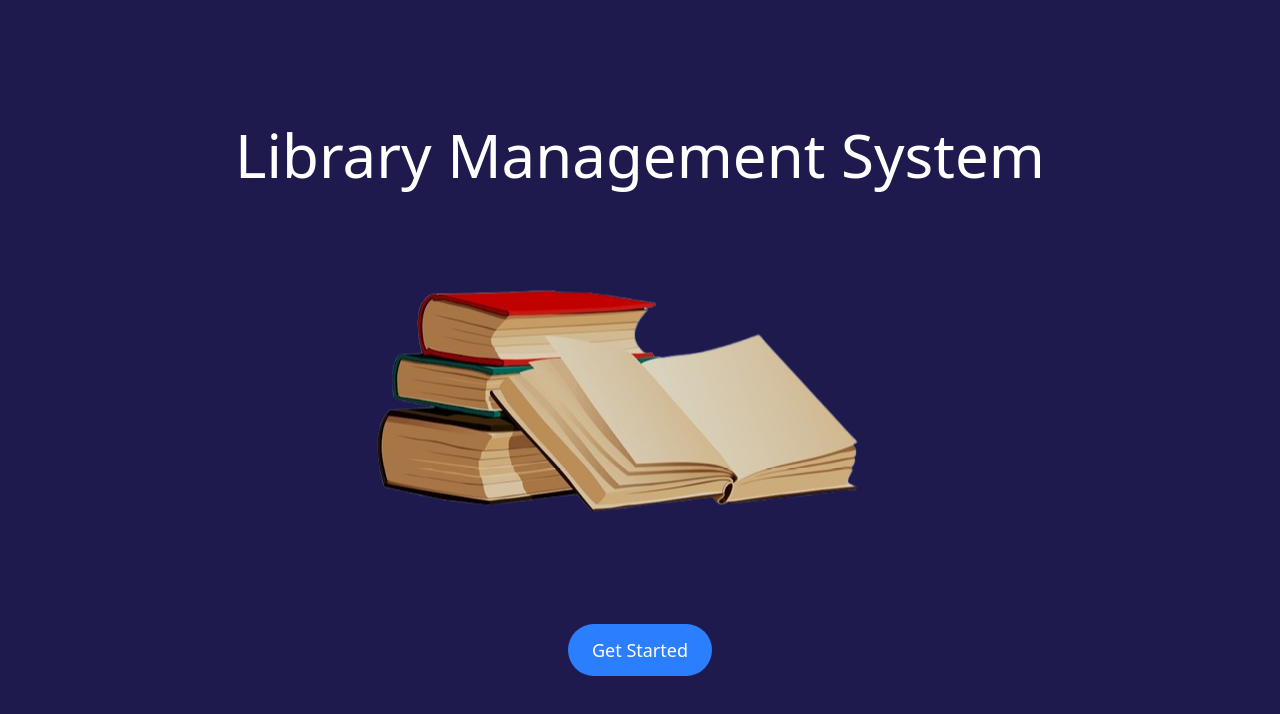
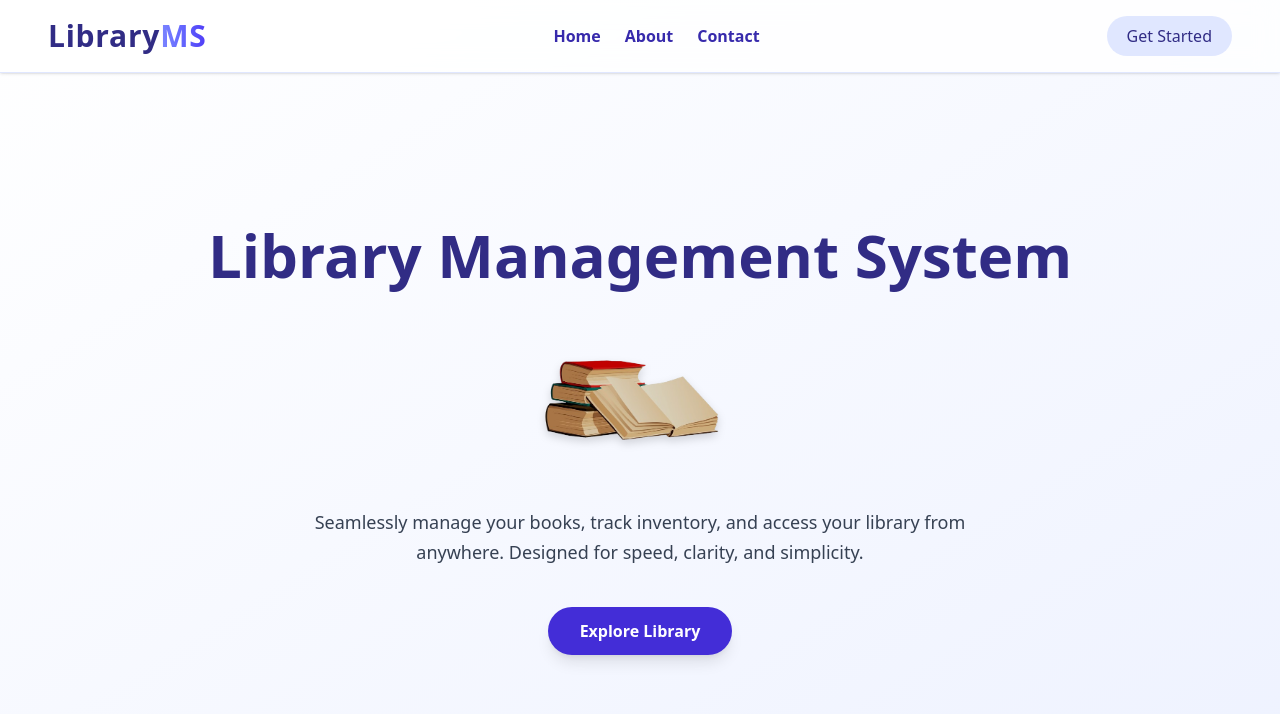
Before and after one commit to lakshan2001sachintha/library-system-frontend, a React (Vite) app in the folder LibraryFrontend/: page / in a window 1280 px wide. Shown: the top 714 px of the page. Built offline with nearby package versions, Linux system fonts and the light colour scheme.

Commit message:
change the UI in Intro and update Home component

```diff
--- a/LibraryFrontend/src/App.tsx
+++ b/LibraryFrontend/src/App.tsx
@@ -13,16 +13,7 @@ function App() {
       <BrowserRouter>
         <Routes>
           <Route path="/" element={<Intro/>}/>
-          <Route path="/home"
-              element={
-              <div className="min-h-screen bg-gray-100 p-4">
-                <h1 className="text-3xl font-bold text-center mb-6">
-                   Library Management System
-                </h1>
-                <Home />
-              </div>
-              }
-          />
+          <Route path="/home" element={<Home/>} />
           </Routes>
       </BrowserRouter>
     </>
--- a/LibraryFrontend/src/components/BookForm.tsx
+++ b/LibraryFrontend/src/components/BookForm.tsx
@@ -1,5 +1,6 @@
 import { useState, useEffect } from "react";
 import type { Book } from "../types";
+import toast from "react-hot-toast";
 
 interface Props {
   onSubmit: (book: Book) => void;
@@ -37,16 +38,22 @@ export default function BookForm({ onSubmit, selectedBook, onCancel }: Props) {
   // validate and submit form data to parent components
   const handleSubmit = (e: React.FormEvent) => {
     e.preventDefault();
-    if (!book.title || !book.author) {
+    if (!book.title.trim()) {
+      toast.error("Title is required !");
       return;
     }
+    if(!book.author.trim()){
+      toast.error("Author is required !");
+      return;
+    }
+
     onSubmit(book); // pass book data to parent component
     setBook({ title: "", author: "", isbn: "", category: "" });
   };
 
 
   return (
-    <form onSubmit={handleSubmit} className="p-4 bg-white shadow rounded-lg space-y-4">
+    <form onSubmit={handleSubmit} className="p-4 bg-white shadow-2xl rounded-lg space-y-4">
       <h2 className="text-xl font-semibold">{selectedBook ? "Edit Book" : "Add New Book"}</h2>
 
       {/* input and selected fields to get book data */}
@@ -57,6 +64,7 @@ export default function BookForm({ onSubmit, selectedBook, onCancel }: Props) {
         onChange={handleChange}
         placeholder="Book Title"
         className="border p-2 rounded w-full"
+        maxLength={50}
       />
 
       <input
@@ -65,6 +73,7 @@ export default function BookForm({ onSubmit, selectedBook, onCancel }: Props) {
         onChange={handleChange}
         placeholder="Book Author"
         className="border p-2 rounded w-full"
+        maxLength={50}
       />
 
       <input
@@ -95,7 +104,7 @@ export default function BookForm({ onSubmit, selectedBook, onCancel }: Props) {
 
         <button
           type="submit"
-          className="bg-blue-500 text-white px-4 py-2 rounded hover:bg-blue-600"
+          className="bg-indigo-700 hover:bg-indigo-600 text-white font-semibold px-8 py-1.5 rounded-full transition duration-200 shadow-lg hover:shadow-xl"
         >
         {selectedBook ? "Update" : "Add"}
         </button>
@@ -105,7 +114,7 @@ export default function BookForm({ onSubmit, selectedBook, onCancel }: Props) {
           <button
             type="button"
             onClick={onCancel}
-            className="bg-gray-300 text-black px-4 py-2 rounded"
+            className="bg-gray-300 text-black font-semibold px-8 py-1.5 rounded-full transition duration-200 shadow-lg hover:shadow-xl"
           >
             Cancel
           </button>
--- a/LibraryFrontend/src/components/BookList.tsx
+++ b/LibraryFrontend/src/components/BookList.tsx
@@ -21,7 +21,7 @@ export default function BookList({ books, onEdit, onDelete }: Props) {
       {/* loop through the books array and display each book's details inside the card */}
 
       {books.map(book => (
-        <div key={book.id} className="p-4 bg-gray-50 rounded shadow flex justify-between">
+        <div key={book.id} className="p-4 bg-gray-50 rounded shadow-2xl flex justify-between">
           <div>
             <h3 className="font-semibold text-lg">{book.title}</h3>
 
@@ -38,13 +38,13 @@ export default function BookList({ books, onEdit, onDelete }: Props) {
           <div className="space-x-2">
             <button
                 onClick={() => onEdit(book)}
-                className="px-3 py-1 bg-yellow-400 rounded text-white hover:bg-yellow-500"
+                className=" bg-indigo-500 hover:bg-gray-400 text-white font-semibold px-3 py-1 rounded-full transition duration-200 shadow-lg hover:shadow-xl"
               >
                 Update
             </button>
             <button
                 onClick={() => book.id && onDelete(book.id)}
-                className="px-3 py-1 bg-red-500 rounded text-white hover:bg-red-600"
+                className="px-3 py-1 bg-white text-black hover:bg-gray-400 font-semibold rounded-full transition duration-200 shadow-lg hover:shadow-xl"
               >
                 Delete
             </button>
--- a/LibraryFrontend/src/pages/Home.tsx
+++ b/LibraryFrontend/src/pages/Home.tsx
@@ -25,7 +25,7 @@ export default function Home() {
     setBooks(data);
   };
 
-
+  // Run fetchBooks()
   useEffect(() => {
     fetchBooks();
   }, []);
@@ -78,6 +78,11 @@ export default function Home() {
   );
 
   return (
+
+    <div className="min-h-screen p-4 bg-indigo-50">
+      <h1 className="text-4xl text-shadow-2xs text-indigo-600 font-bold text-center mb-6">
+        Library System
+      </h1>
       <div className="max-w-6xl mx-auto mt-10 h-[80vh] flex flex-col md:flex-row gap-6">
         <div className="w-full md:w-1/3 flex flex-col gap-4">
           <div className="items-center gap-2">
@@ -87,13 +92,13 @@ export default function Home() {
                 placeholder="Search Books"
                 value = {searchBook}
                 onChange={(e) => setSearchBook(e.target.value)}
-            className="bg-white shadow p-3 w-full mb-8"
+                className="bg-white shadow-xl rounded-md p-3 w-full mb-8"
               />
 
               {/* Add book button only mobile */}
               <button
                 onClick={() => setShowForm(!showForm)}
-            className="md:hidden bg-blue-500 text-white font-bold px-2 py-1 rounded shadow"
+                className="md:hidden bg-indigo-400 hover:bg-gray-400 text-white font-semibold px-5 py-1.5 rounded-full transition duration-200 shadow-lg hover:shadow-xl"
               >
                 {showForm ? "Close Form" : "Add Book"}
               </button>
@@ -124,5 +129,6 @@ export default function Home() {
             />
         </div>
       </div>
+    </div>
   );
 }
--- a/LibraryFrontend/src/pages/Intro.tsx
+++ b/LibraryFrontend/src/pages/Intro.tsx
@@ -1,30 +1,54 @@
-
 import { useNavigate } from 'react-router-dom';
 import book from '../assets/book.png';
 
-// This is the Landing page
-export default function Intro(){
-
+export default function Intro() {
   const navigate = useNavigate();
 
   return (
-        <div className="bg-indigo-950 min-h-screen flex items-center justify-center p-4">
-         <div className="flex flex-col items-center justify-center space-y-8 text-center">
+    <div className="min-h-screen bg-gradient-to-br from-white to-indigo-50 flex flex-col">
 
-            <h1 className='text-white text-6xl font-light'>
-                Library Management System
+      {/* Navbar */}
+      <nav className="sticky top-0 z-50 bg-white/80 backdrop-blur-md border-b border-indigo-100 px-6 sm:px-12 py-4 flex justify-between items-center shadow-sm">
+        <h1 className="text-2xl sm:text-3xl font-bold tracking-wide text-indigo-900">
+          Library<span className="bg-gradient-to-r from-indigo-400 to-indigo-600 bg-clip-text text-transparent">MS</span>
         </h1>
-            <div>
-                <img src={book} className='animate-float'/>
+        <div className="hidden sm:flex space-x-6 font-semibold text-indigo-800">
+          <button className="hover:text-indigo-500 transition duration-150">Home</button>
+          <button className="hover:text-indigo-500 transition duration-150">About</button>
+          <button className="hover:text-indigo-500 transition duration-150">Contact</button>
         </div>
-
-            <button className="bg-blue-500 text-white px-6 py-3 rounded-full hover:bg-blue-400 transition text-sm sm:text-base md:text-lg"
-               onClick={() => navigate("/home")}
+        <button
+          onClick={() => navigate('/home')}
+          className="bg-indigo-100 hover:bg-indigo-200 text-indigo-900 px-5 py-2 rounded-full font-medium transition duration-200"
         >
           Get Started
         </button>
+      </nav>
 
-         </div>
+      {/* Main Content */}
+      <main className="flex flex-col items-center justify-center flex-grow px-6 py-12 text-center space-y-10">
+        <h2 className="text-4xl sm:text-6xl font-extrabold text-indigo-900 leading-tight">
+          Library Management System
+        </h2>
+
+        <img
+          src={book}
+          alt="Book Illustration"
+          className="w-44 sm:w-60 mx-auto drop-shadow-lg transition-transform duration-300 hover:scale-105"
+        />
+
+        <p className="text-gray-700 text-base sm:text-lg max-w-2xl leading-relaxed">
+          Seamlessly manage your books, track inventory, and access your library from anywhere.
+          Designed for speed, clarity, and simplicity.
+        </p>
+
+        <button
+          onClick={() => navigate('/home')}
+          className="bg-indigo-700 hover:bg-indigo-600 text-white font-semibold px-8 py-3 rounded-full transition duration-200 shadow-lg hover:shadow-xl"
+        >
+          Explore Library
+        </button>
+      </main>
     </div>
   );
 }
```
Lines whose indentation alone changed are shown as unchanged.
